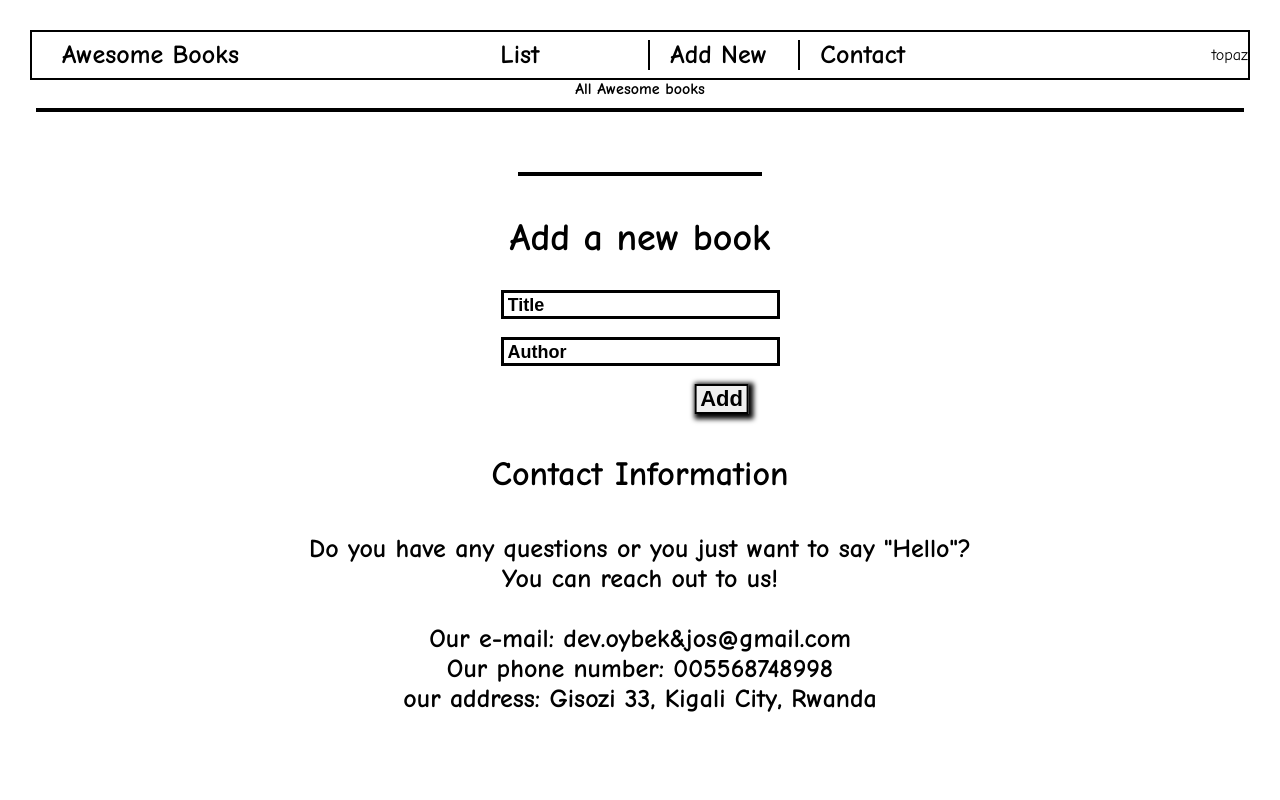
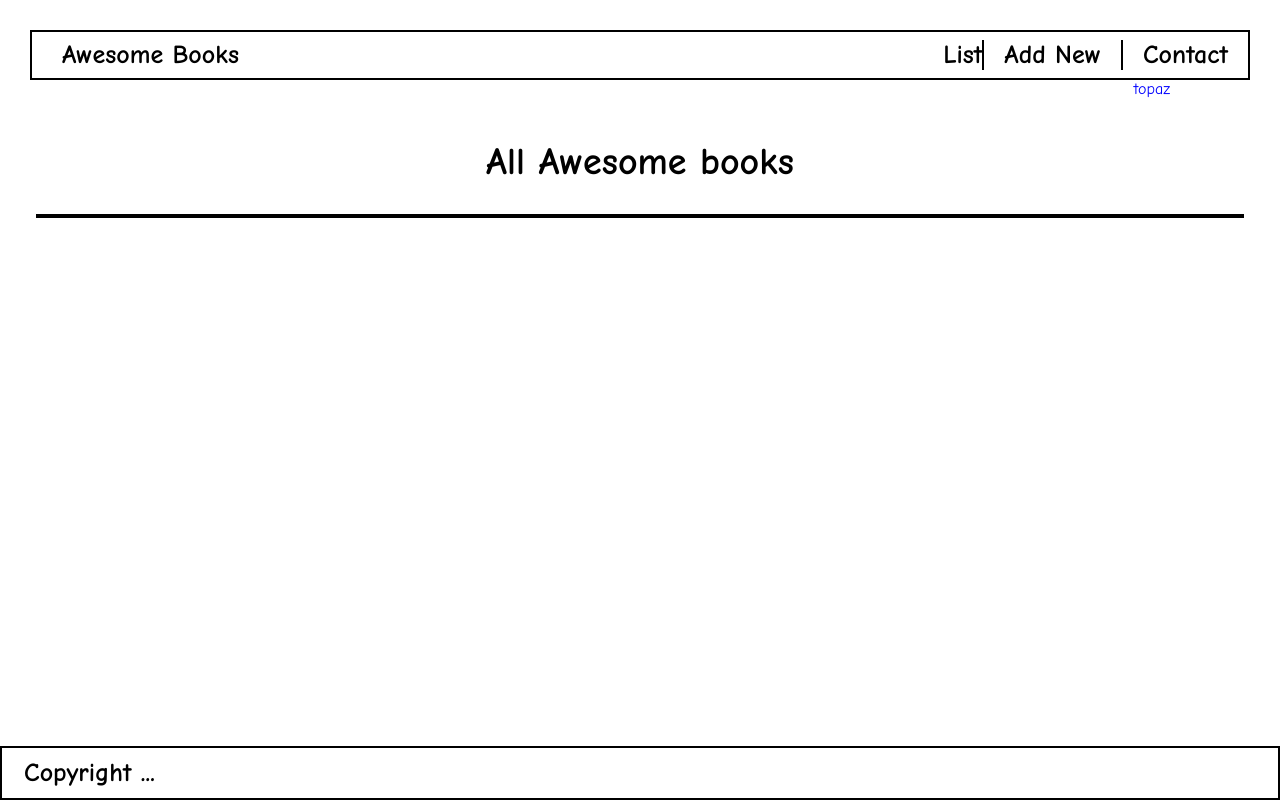
Before and after one commit to joskalenda/awesome_books, a website: page index.html in a window 1280 px wide. Shown: the top 800 px of the page. Drawn offline with Linux system fonts and the light colour scheme.

Commit message:
Final touch

```diff
--- a/style.css
+++ b/style.css
@@ -37,14 +37,7 @@ a:hover {
 }
 
 .a-link {
-  padding-left: 20px;
-}
-
-.dots {
-  width: 150px;
-  text-decoration: none;
-  list-style: none;
-  flex-direction: row;
+  padding: 0 20px;
 }
 
 .logo {
@@ -57,6 +50,9 @@ a:hover {
 
 .line {
   border-right: 2px solid #000;
+  padding: 0;
+  margin: 0;
+
 }
 
 .top-header,
@@ -71,9 +67,33 @@ a:hover {
   height: 50px;
 }
 
+.time-div {
+  position: fixed;
+  right: 0;
+  left: 0;
+  margin: 30px;
+  top: 50px;
+  background-color: #fff;
+  z-index: 10;
+  height: 1.56rem;
+}
+
+#timer-p {
+  display: block;
+  color: blue;
+  position: fixed;
+  right: -80%;
+  left: 0;
+  z-index: 5;
+}
+
 .container {
   border: 2px solid #000;
   margin: 0.625rem 0.4rem 0 0.4rem;
+}
+
+.add-section {
+  display: none;
 }
 
 .display-div {
@@ -89,24 +109,20 @@ a:hover {
   background-color: lightgray;
 }
 
-h2 {
+#message {
+  color: rgb(37, 112, 41);
+  font-size: 14px;
+  font-weight: 500;
+  padding-bottom: 12px;
+}
+
+h2,
+h4 {
   font-size: 38px;
   text-align: center;
   justify-content: center;
   margin-top: 60px;
   margin-bottom: 30px;
-}
-
-h2::before {
-  display: block;
-  position: relative;
-  margin-bottom: 40px;
-  content: " ";
-  background-color: #000;
-  height: 4px;
-  width: 20%;
-  top: 20%;
-  left: 40%;
 }
 
 input {
@@ -141,11 +157,13 @@ input::placeholder {
 }
 
 .contact-section {
+  display: none;
   flex: 1 0 auto;
   color: #000;
   font-size: 26px;
   font-weight: 700;
-  margin-bottom: 150px;
+  margin: 0;
+  padding: 40px 0;
 }
 
 .contact-section h3 {
@@ -165,15 +183,17 @@ input::placeholder {
 }
 
 footer {
+  position: fixed;
+  right: 0;
+  left: 0;
+  bottom: 0;
   width: 100%;
   border: 2px solid #000;
-  margin-top: 40px;
-  flex-shrink: 0;
 }
 
 .footer {
   text-align: start;
-  padding: 30px;
+  padding: 10px;
   padding-left: 1em;
   font-size: 22px;
 }
```
